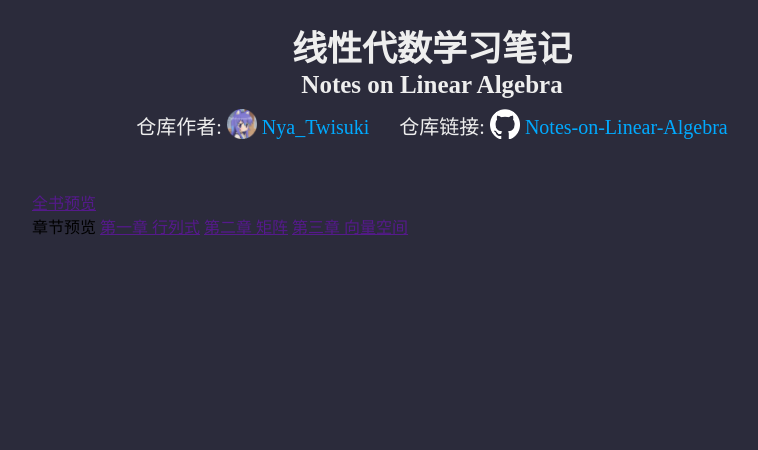
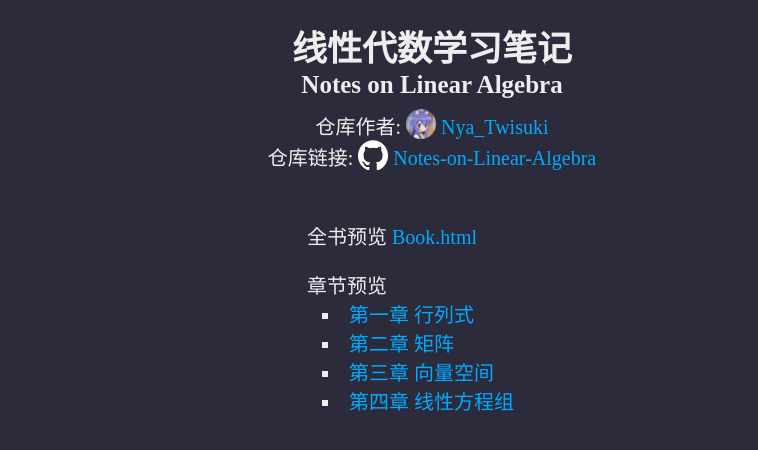
Before and after one commit to Twisuki/Notes-on-Linear-Algebra, a plain HTML site: page index.html in a window 1280 px wide. Shown: the whole page, without its empty margins (208-966 px from the left). Drawn offline with Linux system fonts and the light colour scheme.

Commit message:
Update index.html

```diff
--- a/index.html
+++ b/index.html
@@ -7,37 +7,37 @@
 			body {
 				background-color: #2b2b3b;
 			}
+			a:link, a:visited {
+				color: #00aaff;
+				text-decoration: none;
+			}
+			a:hover {
+				text-decoration: 3px #00aaff underline;
+			}
 			#title {
-				width: 800px;
+				width: 400px;
 				margin-left: auto;
 				margin-right: auto;
 				margin-top: 20px;
 				color: #eeeeee;
 			}
 			#title-1 {
-				width: 800px;
+				width: 400px;
 				font-size: 35px;
 				font-weight: bold;
 				text-align: center;
 			}
 			#title-1-en {
-				width: 800px;
+				width: 400px;
 				font-size: 25px;
 				font-weight: bold;
 				text-align: center;
 			}
 			#title-2 {
-				width: 800px;
+				width: 400px;
 				font-size: 20px;
 				margin-top: 10px;
 				text-align: center;
-			}
-			#title-2 > a:link, #title-2 > a:visited {
-				color: #00aaff;
-				text-decoration: none;
-			}
-			#title-2 > a:hover {
-				text-decoration: 3px #00aaff underline;
 			}
 			#title-2 > a > img {
 				width: 30px;
@@ -45,13 +45,25 @@
 				vertical-align: -5px;
 			}
 			#index {
-				width: 800px;
+				width: 250px;
 				margin-left: auto;
 				margin-right: auto;
 				margin-top: 50px;
 			}
 			#index-book {
-
+				color: #eeeeee;
+				font-size: 20px;
+				text-align: left;
+			}
+			#index-chapter {
+				color: #eeeeee;
+				font-size: 20px;
+				margin-top: 20px;
+				text-align: left;
+			}
+			#index-chapter > li {
+				margin-left: 15px;
+				list-style-type: square;
 			}
 		</style>
 		<title>线代笔记 - 导航</title>
@@ -69,7 +81,7 @@
 				<a href="https://github.com/Twisuki">
 					<img src="avatar.png" /> Nya_Twisuki
 				</a>
-				&nbsp;&nbsp;&nbsp;&nbsp;
+				<br />
 				仓库链接:
 				<a href="https://github.com/Twisuki/Notes-on-Linear-Algebra">
 					<img src="github.png" /> Notes-on-Linear-Algebra
@@ -79,13 +91,23 @@
 
 		<div id="index">
 			<div id="index-book">
-				<a href="">全书预览 </a>
+				全书预览
+				<a href="Book.html">Book.html</a>
 			</div>
 			<div id="index-chapter">
 				章节预览
-				<a href="">第一章 行列式</a>
-				<a href="">第二章 矩阵</a>
-				<a href="">第三章 向量空间</a>
+				<li>
+					<a href="https://github.com/Twisuki/Notes-on-Linear-Algebra/blob/chapter/Chapter 1.md">第一章 行列式</a>
+				</li>
+				<li>
+					<a href="https://github.com/Twisuki/Notes-on-Linear-Algebra/blob/chapter/Chapter 2.md">第二章 矩阵</a>
+				</li>
+				<li>
+					<a href="https://github.com/Twisuki/Notes-on-Linear-Algebra/blob/chapter/Chapter 3.md">第三章 向量空间</a>
+				</li>
+				<li>
+					<a href="https://github.com/Twisuki/Notes-on-Linear-Algebra/blob/chapter/Chapter 4.md">第四章 线性方程组</a>
+				</li>
 			</div>
 		</div>
 	</body>
```
